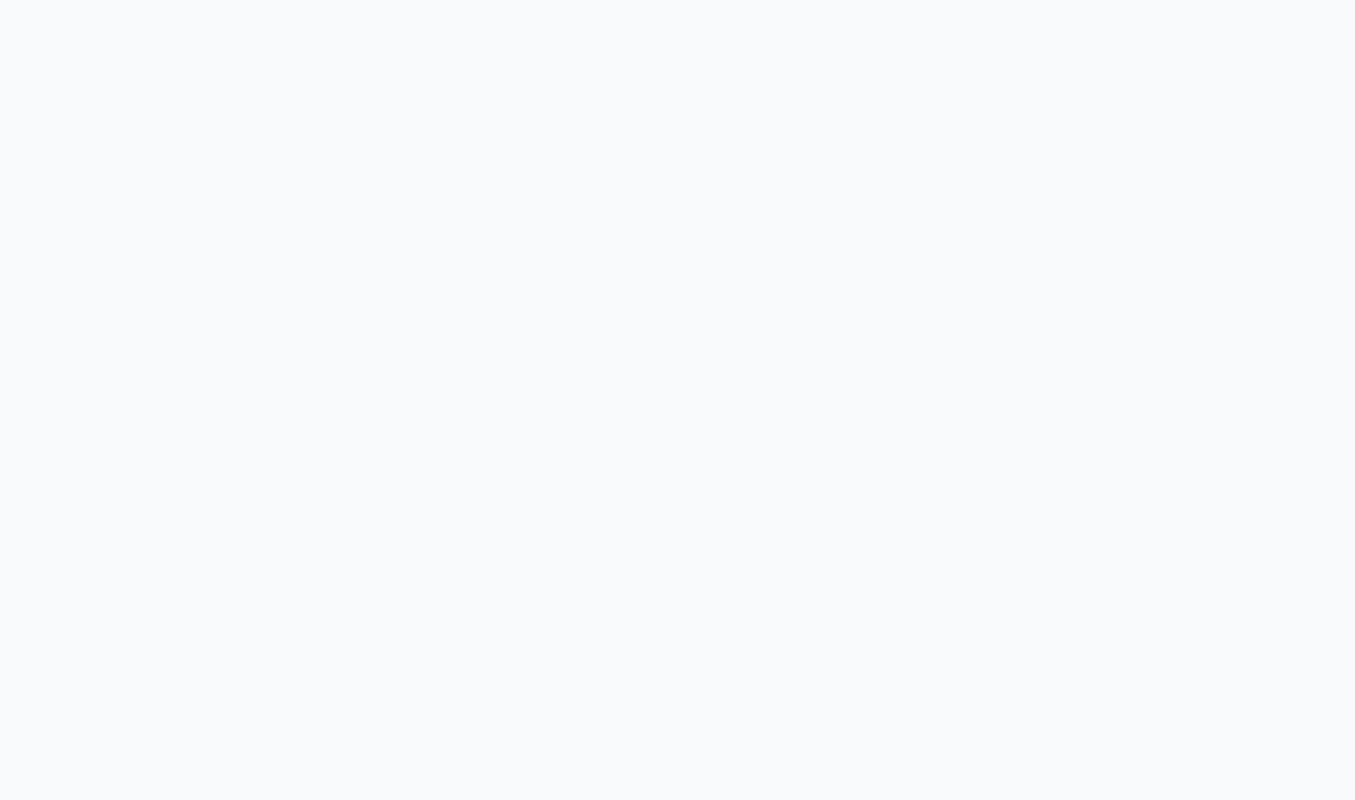
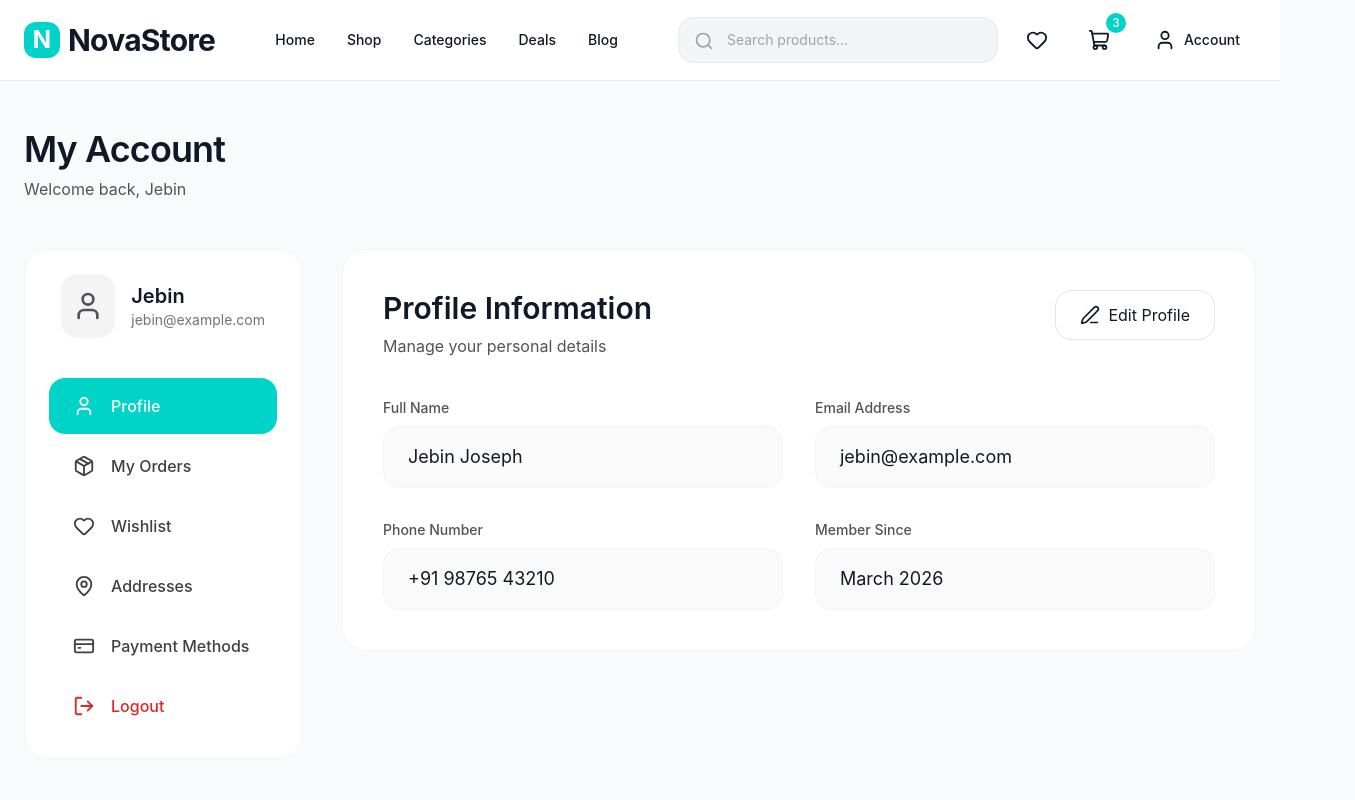
Before and after one commit to jjcoding-source/novastore-frontend, a React (Vite) app: page /account in a window 1280 px wide. Before the commit this address had no page. Shown: the top 800 px of the page, 1355 px wide, since content can reach past the window. Built offline with nearby package versions, Linux system fonts and the light colour scheme.

Commit message:
feat: implement my account dashboard with sidebar navigation, profile view, recent orders and wishlist

```diff
--- a/src/App.tsx
+++ b/src/App.tsx
@@ -8,6 +8,7 @@ import Cart from './pages/Cart';
 import Checkout from './pages/Checkout';
 import Login from './pages/auth/Login';
 import Register from './pages/auth/Register';
+import Account from './pages/Account';
 
 function App() {
   return (
@@ -21,6 +22,7 @@ function App() {
           <Route path="checkout" element={<Checkout />} />
           <Route path="login" element={<Login />} />
           <Route path="register" element={<Register />} />
+          <Route path="account" element={<Account />} />
         </Route>
       </Routes>
     </Router>
--- /dev/null
+++ b/src/pages/Account.tsx
@@ -0,0 +1,227 @@
+
+import { useState } from 'react';
+import {
+  User,
+  Package,
+  Heart,
+  MapPin,
+  CreditCard,
+  LogOut,
+  Edit3
+} from 'lucide-react';
+
+const Account = () => {
+  const [activeTab, setActiveTab] = useState<'profile' | 'orders' | 'wishlist' | 'addresses' | 'payments'>('profile');
+
+  const sidebarItems = [
+    { id: 'profile', label: 'Profile', icon: User },
+    { id: 'orders', label: 'My Orders', icon: Package },
+    { id: 'wishlist', label: 'Wishlist', icon: Heart },
+    { id: 'addresses', label: 'Addresses', icon: MapPin },
+    { id: 'payments', label: 'Payment Methods', icon: CreditCard },
+  ];
+
+  // Mock data
+  const recentOrders = [
+    {
+      id: "NS-784392",
+      date: "March 28, 2026",
+      status: "Delivered",
+      total: 18423,
+      items: 3
+    },
+    {
+      id: "NS-784291",
+      date: "March 15, 2026",
+      status: "In Transit",
+      total: 7499,
+      items: 1
+    },
+    {
+      id: "NS-784105",
+      date: "March 2, 2026",
+      status: "Delivered",
+      total: 2299,
+      items: 2
+    }
+  ];
+
+  const wishlistItems = [
+    { id: 101, name: "Minimal Desk Lamp", price: 1299, image: "https://picsum.photos/id/106/300/300" },
+    { id: 102, name: "Leather Backpack", price: 4199, image: "https://picsum.photos/id/180/300/300" }
+  ];
+
+  return (
+    <div className="max-w-7xl mx-auto px-6 py-12">
+      <div className="flex justify-between items-center mb-12">
+        <div>
+          <h1 className="text-4xl font-semibold tracking-tight">My Account</h1>
+          <p className="text-zinc-600 mt-2">Welcome back, Jebin</p>
+        </div>
+      </div>
+
+      <div className="grid grid-cols-1 lg:grid-cols-12 gap-10">
+        {/* Sidebar Navigation */}
+        <div className="lg:col-span-3">
+          <div className="bg-white border border-zinc-100 rounded-3xl p-6 sticky top-28">
+            <div className="flex items-center gap-4 mb-10 px-3">
+              <div className="w-16 h-16 bg-zinc-100 rounded-2xl flex items-center justify-center">
+                <User size={32} className="text-zinc-600" />
+              </div>
+              <div>
+                <div className="font-semibold text-xl">Jebin</div>
+                <div className="text-sm text-zinc-500">jebin@example.com</div>
+              </div>
+            </div>
+
+            <nav className="space-y-1">
+              {sidebarItems.map((item) => {
+                const Icon = item.icon;
+                return (
+                  <button
+                    key={item.id}
+                    onClick={() => setActiveTab(item.id as any)}
+                    className={`w-full flex items-center gap-4 px-6 py-4 rounded-2xl text-left transition-all ${
+                      activeTab === item.id
+                        ? 'bg-[#00D4C8] text-white'
+                        : 'hover:bg-zinc-100 text-zinc-700'
+                    }`}
+                  >
+                    <Icon size={22} />
+                    <span className="font-medium">{item.label}</span>
+                  </button>
+                );
+              })}
+
+              <button className="w-full flex items-center gap-4 px-6 py-4 rounded-2xl text-left text-red-600 hover:bg-red-50 mt-6">
+                <LogOut size={22} />
+                <span className="font-medium">Logout</span>
+              </button>
+            </nav>
+          </div>
+        </div>
+
+        {/* Main Content Area */}
+        <div className="lg:col-span-9">
+          <div className="bg-white border border-zinc-100 rounded-3xl p-10">
+            {/* Profile Tab */}
+            {activeTab === 'profile' && (
+              <div>
+                <div className="flex justify-between items-start mb-10">
+                  <div>
+                    <h2 className="text-3xl font-semibold">Profile Information</h2>
+                    <p className="text-zinc-600 mt-2">Manage your personal details</p>
+                  </div>
+                  <button className="flex items-center gap-2 px-6 py-3 border border-zinc-200 rounded-2xl hover:bg-zinc-50">
+                    <Edit3 size={20} />
+                    Edit Profile
+                  </button>
+                </div>
+
+                <div className="grid grid-cols-1 md:grid-cols-2 gap-8">
+                  <div>
+                    <label className="block text-sm font-medium text-zinc-600 mb-2">Full Name</label>
+                    <div className="bg-zinc-50 border border-zinc-100 rounded-2xl px-6 py-4 text-lg">Jebin Joseph</div>
+                  </div>
+                  <div>
+                    <label className="block text-sm font-medium text-zinc-600 mb-2">Email Address</label>
+                    <div className="bg-zinc-50 border border-zinc-100 rounded-2xl px-6 py-4 text-lg">jebin@example.com</div>
+                  </div>
+                  <div>
+                    <label className="block text-sm font-medium text-zinc-600 mb-2">Phone Number</label>
+                    <div className="bg-zinc-50 border border-zinc-100 rounded-2xl px-6 py-4 text-lg">+91 98765 43210</div>
+                  </div>
+                  <div>
+                    <label className="block text-sm font-medium text-zinc-600 mb-2">Member Since</label>
+                    <div className="bg-zinc-50 border border-zinc-100 rounded-2xl px-6 py-4 text-lg">March 2026</div>
+                  </div>
+                </div>
+              </div>
+            )}
+
+            {/* My Orders Tab */}
+            {activeTab === 'orders' && (
+              <div>
+                <h2 className="text-3xl font-semibold mb-10">My Orders</h2>
+                <div className="space-y-6">
+                  {recentOrders.map((order) => (
+                    <div key={order.id} className="border border-zinc-100 rounded-3xl p-8 flex flex-col md:flex-row md:items-center gap-8">
+                      <div className="flex-1">
+                        <div className="font-mono text-sm text-zinc-500">Order #{order.id}</div>
+                        <div className="font-medium mt-1">{order.date}</div>
+                      </div>
+                      <div className="flex-1">
+                        <div className="text-sm text-zinc-500">Items</div>
+                        <div className="font-medium">{order.items} products</div>
+                      </div>
+                      <div className="flex-1">
+                        <div className={`inline-flex px-5 py-2 rounded-full text-sm font-medium ${
+                          order.status === 'Delivered'
+                            ? 'bg-emerald-100 text-emerald-700'
+                            : 'bg-amber-100 text-amber-700'
+                        }`}>
+                          {order.status}
+                        </div>
+                      </div>
+                      <div className="text-right">
+                        <div className="text-sm text-zinc-500">Total</div>
+                        <div className="font-semibold text-2xl">₹{order.total.toLocaleString('en-IN')}</div>
+                      </div>
+                      <button className="px-8 py-4 border border-zinc-200 rounded-2xl font-medium hover:bg-zinc-50 whitespace-nowrap">
+                        View Details
+                      </button>
+                    </div>
+                  ))}
+                </div>
+              </div>
+            )}
+
+            {/* Wishlist Tab */}
+            {activeTab === 'wishlist' && (
+              <div>
+                <div className="flex justify-between items-center mb-10">
+                  <h2 className="text-3xl font-semibold">Wishlist ({wishlistItems.length})</h2>
+                </div>
+                <div className="grid grid-cols-1 md:grid-cols-2 gap-8">
+                  {wishlistItems.map((item) => (
+                    <div key={item.id} className="border border-zinc-100 rounded-3xl overflow-hidden flex">
+                      <img
+                        src={item.image}
+                        alt={item.name}
+                        className="w-40 h-40 object-cover"
+                      />
+                      <div className="p-8 flex-1">
+                        <h3 className="font-medium text-xl">{item.name}</h3>
+                        <div className="text-2xl font-semibold mt-4">₹{item.price}</div>
+                        <button className="mt-8 bg-zinc-900 text-white px-8 py-3 rounded-2xl text-sm font-medium hover:bg-black">
+                          Add to Cart
+                        </button>
+                      </div>
+                    </div>
+                  ))}
+                </div>
+              </div>
+            )}
+
+            {/* Addresses & Payment Tabs */}
+            {(activeTab === 'addresses' || activeTab === 'payments') && (
+              <div className="text-center py-32">
+                <div className="mx-auto w-20 h-20 bg-zinc-100 rounded-3xl flex items-center justify-center mb-6">
+                  {activeTab === 'addresses' ? <MapPin size={40} /> : <CreditCard size={40} />}
+                </div>
+                <h3 className="text-2xl font-medium text-zinc-900">Coming Soon</h3>
+                <p className="text-zinc-600 mt-3 max-w-xs mx-auto">
+                  {activeTab === 'addresses'
+                    ? "Address management feature will be available in the next update."
+                    : "Payment methods management coming soon."}
+                </p>
+              </div>
+            )}
+          </div>
+        </div>
+      </div>
+    </div>
+  );
+};
+
+export default Account;
```
